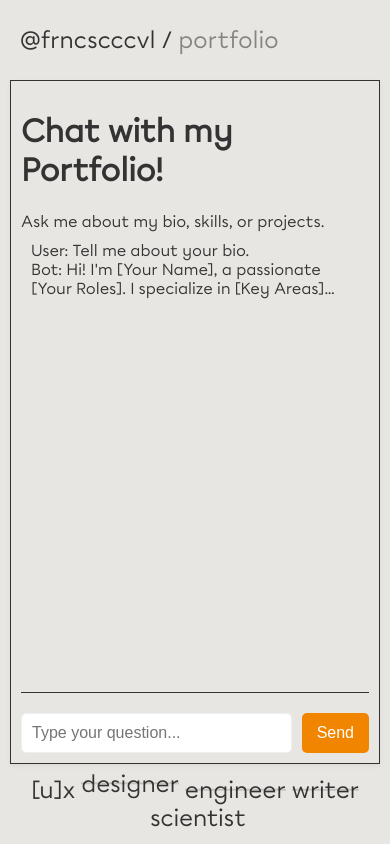
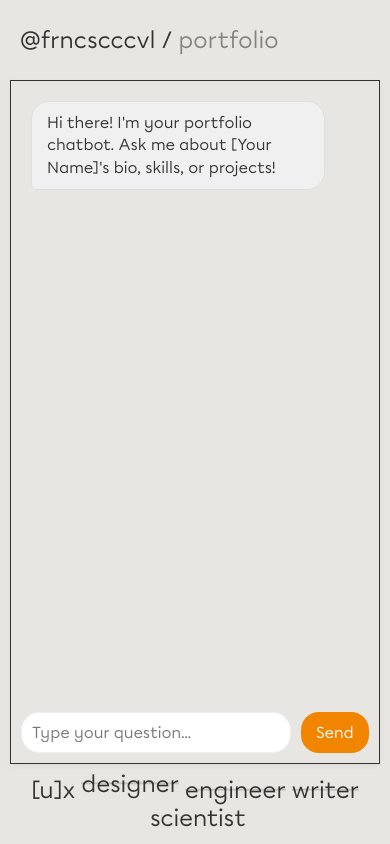
Before and after one commit to frncscccvl/portfolio-react, a React (Create React App) app: page / in a window 390 px wide. Built offline with nearby package versions, Linux system fonts and the light colour scheme.

Commit message:
add MobileChatbotView logic

```diff
--- a/src/components/Footer.css
+++ b/src/components/Footer.css
@@ -46,6 +46,10 @@
   color: #F28500;
 }
 
+.clickable-word.active {
+  color: #F28500;
+}
+
 .with-strikethrough::after {
   content: '';
   position: absolute;
--- a/src/components/Footer.js
+++ b/src/components/Footer.js
@@ -1,4 +1,4 @@
-import React, { useState, useEffect, useRef } from 'react'; // Import useRef
+import React, { useState, useEffect, useRef } from 'react';
 import './Footer.css';
 
 const Footer = ({ onTabClick, activeTab }) => {
@@ -52,7 +52,7 @@ const Footer = ({ onTabClick, activeTab }) => {
       <p>
         [u]x&nbsp;
         <span
-          className={`clickable-word with-strikethrough ${animateTabs ? 'bounce-on-load' : ''}`}
+          className={`clickable-word with-strikethrough ${animateTabs ? 'bounce-on-load' : ''} ${activeTab === 'designer' ? 'active' : ''}`}
           style={{ '--animation-delay': '0s' }}
           onClick={() => handleInternalTabClick('designer')}
         >
@@ -60,7 +60,7 @@ const Footer = ({ onTabClick, activeTab }) => {
         </span>
         &nbsp;
         <span
-          className={`clickable-word with-strikethrough ${animateTabs ? 'bounce-on-load' : ''}`}
+          className={`clickable-word with-strikethrough ${animateTabs ? 'bounce-on-load' : ''} ${activeTab === 'engineer' ? 'active': ''}`}
           style={{ '--animation-delay': '0.2s' }}
           onClick={() => handleInternalTabClick('engineer')}
         >
@@ -68,7 +68,7 @@ const Footer = ({ onTabClick, activeTab }) => {
         </span>
         &nbsp;
         <span
-          className={`clickable-word with-strikethrough ${animateTabs ? 'bounce-on-load' : ''}`}
+          className={`clickable-word with-strikethrough ${animateTabs ? 'bounce-on-load' : ''} ${activeTab === 'writer' ? 'active' : ''}`}
           style={{ '--animation-delay': '0.4s' }}
           onClick={() => handleInternalTabClick('writer')}
         >
--- a/src/components/MobileChatbotView.css
+++ b/src/components/MobileChatbotView.css
@@ -10,17 +10,15 @@
 
   border: 1px solid #333;
 
-  /* Make it take available space between header and footer */
-  margin-top: var(--header-height);
-  margin-bottom: var(--footer-height);
-  height: calc(100vh - var(--header-height) - var(--footer-height));
-  /*width: 95%;*/ /* Take full width on mobile */
+  position: absolute; /* Position it relative to the 'app-container' */
+  top: var(--header-height); /* Start below the header */
+  bottom: var(--footer-height); /* End above the footer */
 
   width: calc(100% - (var(--main-content-padding) * 2)); /* Set a width less than 100% */
-  margin-left: auto; /* Distribute available horizontal space */
-  margin-right: auto; /* Distribute available horizontal space */
+  left: 50%;
+  transform: translateX(-50%);
 
-  overflow-y: auto; /* Allow messages to scroll */
+  overflow: hidden;
 }
 
 /* This media query makes the chatbot container visible on mobile */
@@ -28,9 +26,7 @@
   .mobile-chatbot-container {
     display: flex; /* Show the chatbot container */
     /* Adjust padding for mobile as needed */
-    padding: var(--main-content-padding); /* Use app-level padding variable */
-    margin-left: var(--main-content-padding);
-    margin-right: var(--main-content-padding);
+    padding: var(--main-content-padding);
   }
 }
 
@@ -39,8 +35,43 @@
   flex-grow: 1; /* Messages area takes up most of the space */
   overflow-y: auto;
   padding: 10px;
-  border-bottom: 1px solid #333;
+  /*border-bottom: 1px solid #333;*/
   margin-bottom: 10px;
+
+  display: flex; /* Use flexbox for messages to stack nicely */
+  flex-direction: column;
+  gap: 8px; /* Space between message bubbles */
+}
+
+.message-bubble {
+  max-width: 80%; /* Limit bubble width */
+  padding: 10px 15px;
+  border-radius: 18px; /* Rounded corners for chat bubbles */
+  line-height: 1.4;
+  word-wrap: break-word; /* Ensure long words wrap */
+}
+
+.message-bubble {
+  max-width: 80%; /* Limit bubble width */
+  padding: 10px 15px;
+  border-radius: 18px; /* Rounded corners for chat bubbles */
+  line-height: 1.4;
+  word-wrap: break-word; /* Ensure long words wrap */
+}
+
+.message-bubble.user {
+  align-self: flex-end; /* Align user messages to the right */
+  background-color: #F28500; /* Orange background for user messages */
+  color: white;
+  border-bottom-right-radius: 5px; /* Sharpen one corner for user */
+}
+
+.message-bubble.bot {
+  align-self: flex-start; /* Align bot messages to the left */
+  background-color: #f0f0f0; /* Light gray background for bot messages */
+  color: #333;
+  border: 1px solid #e0e0e0;
+  border-bottom-left-radius: 5px; /* Sharpen one corner for bot */
 }
 
 .chatbot-input {
@@ -53,8 +84,15 @@
   flex-grow: 1;
   padding: 10px;
   border: 1px solid #eee;
-  border-radius: 5px;
+  border-radius: 18px;
   font-size: 1em;
+  font-family: "Chromatica";
+  outline: none;
+}
+
+.chatbot-input input:focus {
+  border-color: #F28500; /* Highlight border on focus */
+  box-shadow: 0 0 5px rgba(242, 133, 0, 0.2);
 }
 
 .chatbot-input button {
@@ -62,12 +100,17 @@
   background-color: #F28500;
   color: white;
   border: none;
-  border-radius: 5px;
+  border-radius: 18px;
   cursor: pointer;
   font-size: 1em;
+  font-family: "Chromatica";
   transition: background-color 0.3s ease;
 }
 
 .chatbot-input button:hover {
   background-color: #E27200;
 }
+
+.chatbot-input button:active {
+    transform: scale(0.98); /* Slight press effect */
+}
--- a/src/components/MobileChatbotView.js
+++ b/src/components/MobileChatbotView.js
@@ -1,24 +1,101 @@
 // src/components/MobileChatbotView.js
-import React from 'react';
-import './MobileChatbotView.css'; // Create this CSS file next
+import React, { useState, useRef, useEffect } from 'react'; // Import useRef and useEffect
+import './MobileChatbotView.css';
 
 const MobileChatbotView = () => {
+  // State to store chat messages: [{ sender: 'user' | 'bot', text: 'message content' }]
+  const [messages, setMessages] = useState([
+    { sender: 'bot', text: "Hi there! I'm your portfolio chatbot. Ask me about [Your Name]'s bio, skills, or projects!" }
+  ]);
+  // State for the current message being typed by the user
+  const [inputMessage, setInputMessage] = useState('');
+  // Ref to automatically scroll to the latest message
+  const messagesEndRef = useRef(null);
+
+  // --- Define your chatbot's "knowledge base" here ---
+  // You can move this to a separate file (e.g., data/chatbotResponses.js) later
+  const chatbotKnowledge = {
+    bio: "Hi! I'm [Your Name], a passionate UX designer, software engineer, and writer. I love crafting intuitive experiences, solving complex technical challenges, and communicating ideas effectively. I believe in blending creativity with systematic problem-solving.",
+    skills: "I have a strong foundation in [list key technical skills, e.g., React, Node.js, Python, SQL], UI/UX design principles, user research, content strategy, and technical writing. I'm always learning new technologies!",
+    projects: "You can see some of my work by clicking on the categories in the footer on desktop. On mobile, I'm working on a way to share project highlights here soon!", // Or direct them back to desktop
+    greeting: "Hello! How can I help you today?",
+    default: "I'm sorry, I don't understand that question yet. Please try asking about my bio, skills, or projects.",
+  };
+
+  // Function to scroll to the bottom of the messages container
+  const scrollToBottom = () => {
+    messagesEndRef.current?.scrollIntoView({ behavior: "smooth" });
+  };
+
+  // Effect to scroll to bottom whenever messages update
+  useEffect(() => {
+    scrollToBottom();
+  }, [messages]);
+
+  // Function to handle sending a message
+  const handleSendMessage = () => {
+    if (inputMessage.trim() === '') return; // Don't send empty messages
+
+    const userMessage = { sender: 'user', text: inputMessage.trim() };
+    // Add user's message to the chat
+    setMessages((prevMessages) => [...prevMessages, userMessage]);
+
+    // Simulate bot response after a short delay
+    setTimeout(() => {
+      const botResponse = generateBotResponse(inputMessage.trim().toLowerCase());
+      setMessages((prevMessages) => [...prevMessages, { sender: 'bot', text: botResponse }]);
+    }, 500); // 0.5 second delay for bot response
+
+    setInputMessage(''); // Clear input field
+  };
+
+  // Function to generate bot's response based on user input
+  const generateBotResponse = (query) => {
+    if (query.includes('bio') || query.includes('about me')) {
+      return chatbotKnowledge.bio;
+    }
+    if (query.includes('skill') || query.includes('tech') || query.includes('technology')) {
+      return chatbotKnowledge.skills;
+    }
+    if (query.includes('project') || query.includes('work') || query.includes('portfolio')) {
+      return chatbotKnowledge.projects;
+    }
+    if (query.includes('hi') || query.includes('hello') || query.includes('hey')) {
+        return chatbotKnowledge.greeting;
+    }
+    return chatbotKnowledge.default;
+  };
+
+  // Handle Enter key press in the input field
+  const handleKeyPress = (e) => {
+    if (e.key === 'Enter') {
+      handleSendMessage();
+    }
+  };
+
   return (
     <div className="mobile-chatbot-container">
-      {/* This is where your actual chatbot UI will go */}
-      <h1>Chat with my Portfolio!</h1>
-      <p>Ask me about my bio, skills, or projects.</p>
-
-      {/* Placeholder for your chatbot input and output */}
+      {/* Chat Messages Display */}
       <div className="chatbot-messages">
-        {/* Chat messages will be rendered here */}
-        <p>User: Tell me about your bio.</p>
-        <p>Bot: Hi! I'm [Your Name], a passionate [Your Roles]. I specialize in [Key Areas]...</p>
+        {messages.map((msg, index) => (
+          <div key={index} className={`message-bubble ${msg.sender}`}>
+            {msg.text}
+          </div>
+        ))}
+        {/* Empty div for scrolling to bottom */}
+        <div ref={messagesEndRef} />
       </div>
 
+      {/* Chat Input Area */}
       <div className="chatbot-input">
-        <input type="text" placeholder="Type your question..." />
-        <button>Send</button>
+        <input
+          type="text"
+          placeholder="Type your question..."
+          value={inputMessage}
+          onChange={(e) => setInputMessage(e.target.value)}
+          onKeyPress={handleKeyPress} // Listen for Enter key
+        />
+        <button onClick={handleSendMessage}>Send</button>
       </div>
     </div>
   );
```
